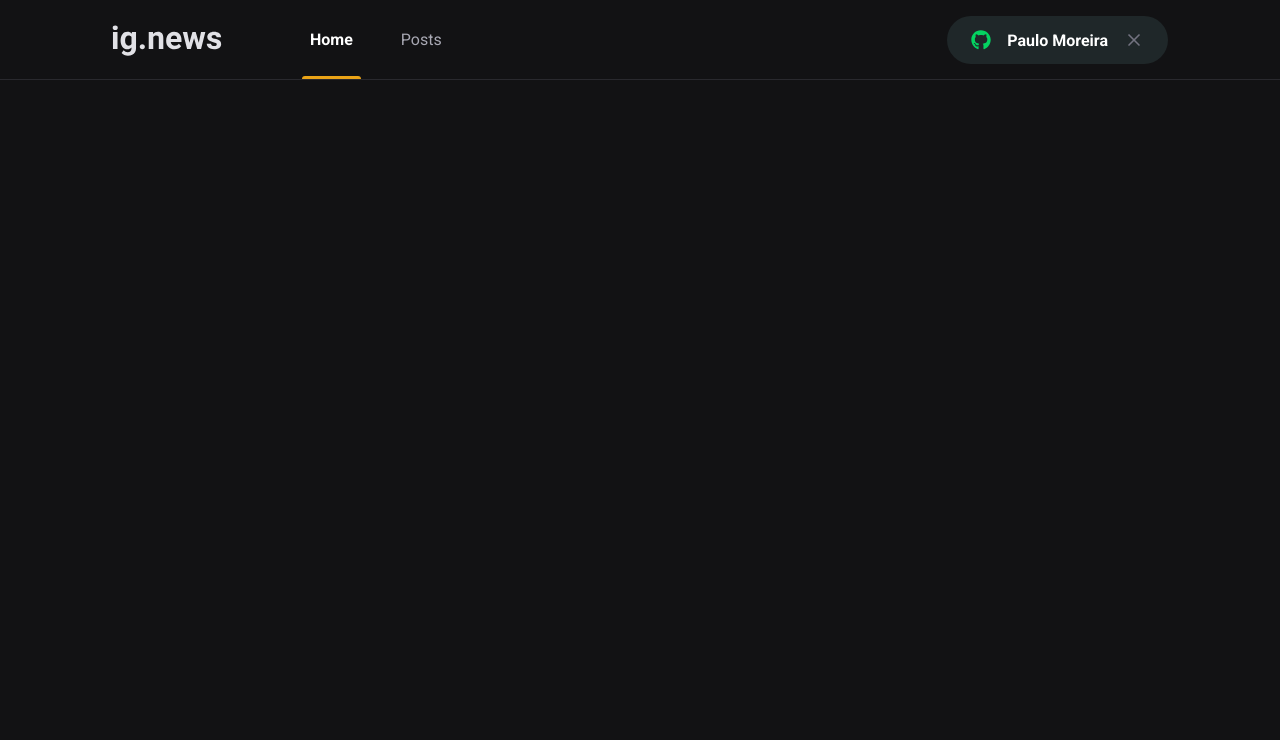
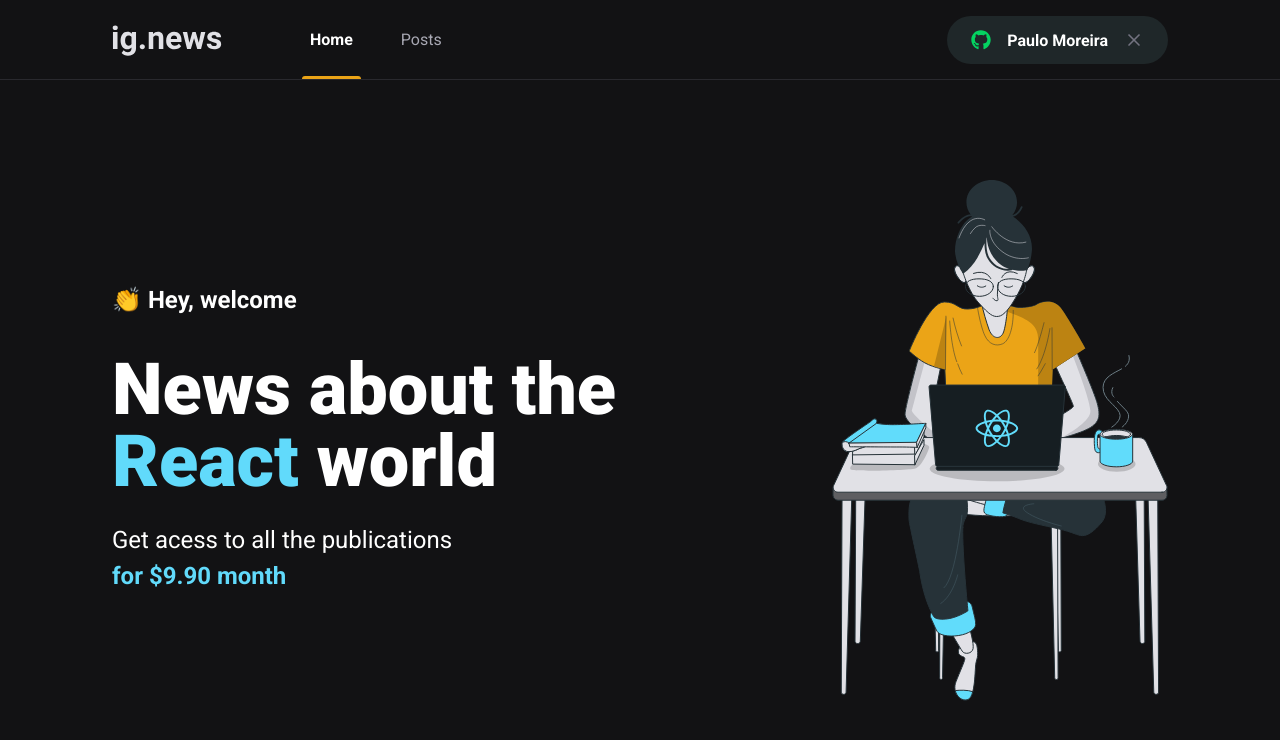
Before and after one commit to paulohmoreira/ignews, a Next.js app: page / in a window 1280 px wide. Shown: the top 740 px of the page. Built offline with nearby package versions, Linux system fonts and the light colour scheme.

Commit message:
feat: homepage content

```diff
--- /dev/null
+++ b/src/app/home.module.scss
@@ -0,0 +1,42 @@
+.contentContainer {
+  max-width: 1120px;
+  margin: 0 auto;
+  padding: 0 2rem;
+  height: calc(100vh - 5rem);
+
+  display: flex;
+  align-items: center;
+  justify-content: space-between;
+}
+
+.hero {
+  max-width: 600px;
+
+  > span {
+    font-size: 1.5rem;
+    font-weight: bold;
+  }
+
+  h1 {
+    font-size: 4.5rem;
+    line-height: 4.5rem;
+    font-weight: 900;
+    margin-top: 2.5rem;
+
+    span {
+      color: var(--cyan-500);
+    }
+  }
+
+  p {
+    font-size: 1.5rem;
+    line-height: 2.25rem;
+    margin-top: 1.5rem;
+
+    span {
+      color: var(--cyan-500);
+      font-weight: bold;
+    }
+  }
+
+}
--- a/src/app/page.tsx
+++ b/src/app/page.tsx
@@ -1,7 +1,24 @@
 import { Header } from "./components/Header";
+
+import styles from "./home.module.scss";
 
 export default function Home() {
   return (
-    <Header />
+    <>
+      <Header />
+
+      <main className={styles.contentContainer}>
+        <section className={styles.hero}>
+          <span>👏 Hey, welcome</span>
+          <h1>News about the <span>React</span> world</h1>
+          <p>
+          Get acess to all the publications <br />
+          <span>for $9.90 month</span>
+          </p>
+        </section>
+
+        <img src="/images/avatar.svg" alt="Gril coding" />
+      </main>
+    </>
   )
 }
```
Also changed, not shown: public/images/avatar.svg (added).
